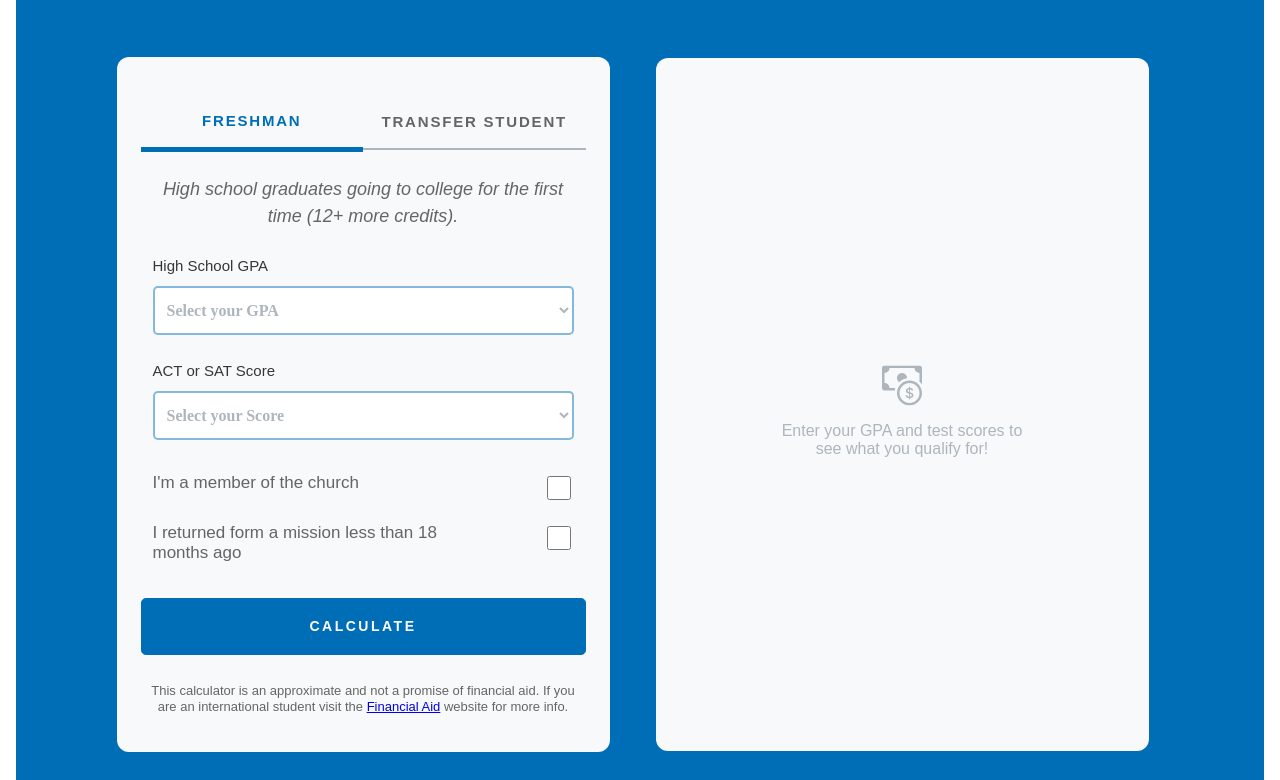
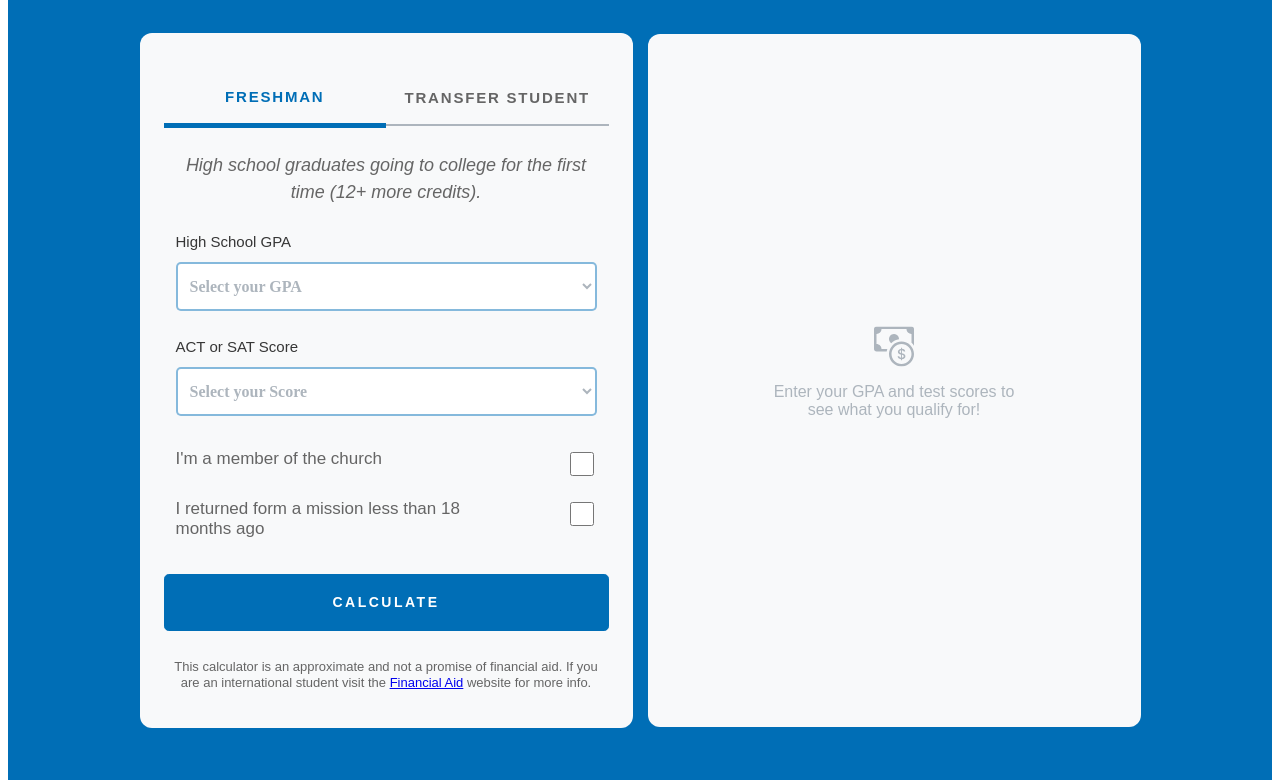
Before and after one commit to analyticsbyui/scholarshipCalculator, a plain HTML site: page index.html in a window 1280 px wide. Shown: the part 155-935 px from the top of the page. Drawn offline with nearby package versions, Linux system fonts and the light colour scheme; a web font is replaced by a local one.

Commit message:
changed quick styles

```diff
--- a/index.css
+++ b/index.css
@@ -1,7 +1,5 @@
 body{
-  display: flex;
-  align-items: center;
-  justify-content: center;
+
   font-family: 'Acumin Pro Italic', sans-serif;
 }
 
@@ -16,19 +14,11 @@ body{
 }
 
 #calculatorScreen{
-/*   border-style:solid;
-  border-color: var(--primary-color);
-  border-width: thin;
-  padding-left: 30px;
-  padding-right: 30px;
-  margin:15px;
-  border-radius:10px;
-  max-width: 300px;
-  min-width: 300px; */
   background-color: #006EB6;
   display: flex;
-  width: 1452px;
-  padding: 64px 174px;
+  width: 100%;
+  padding-top: 3%;
+  padding-bottom: 3%;
   flex-direction: column;
   justify-content: center;
   align-items: center;
@@ -54,9 +44,12 @@ body{
   padding: 27px 24px;
   flex-direction: column;
   align-items: flex-start;
-  gap: 24px;
   border-radius: 12px;
   background: #F8F9FA;
+}
+.calculator{
+  gap: 24px;
+
 }
 
 .calcOpt{
@@ -86,11 +79,7 @@ body{
 }
 
 
-.hidden{
-  visibility: hidden;
-  width: 0;
-  height: 0;
-}
+
 
 .current{
   color: var(--primary-color);
@@ -112,7 +101,10 @@ body{
 .calculatorContainer, .resultsContainer{
   display: flex;
   align-items: center;
-  gap: 31px;
+}
+
+.calculatorContainer{
+  gap: 15px;
 }
 
 
@@ -253,8 +245,10 @@ select, option{
 }
 
 .resultsContainer{
+  visibility: hidden;
+  width: 0;
+  height: 0;
   padding: 26px 24px;
-  display: none;
 }
 
 .results{
@@ -365,29 +359,26 @@ select, option{
 
 
 @media screen and (min-width: 1000px){
-  #calculatorScreen{
-    min-width:900px;
-    max-width:900px;
-  }
-  .calculatorContainer, .resultsContainer{
+
+  .calculatorContainer{
     display: flex;
     flex-direction: row;
     justify-content:space-between;
-    margin:15px;
+    margin:  31px;
   }
-  /* .calculator{
-    display: block;
-    width:390px
-  } */
+
   .resultsContainer{
-    display: block;
-
+    visibility: visible;
+    width: 445px;
+    height: 641px;
   }
-  /* .checkLabels{
-    max-width: 390px;
-  } */
+}
 
 
+.hidden{
+  visibility: hidden;
+  width: 0;
+  height: 0;
 }
 
 /******************************************************************************************************************************************************************************/
```
